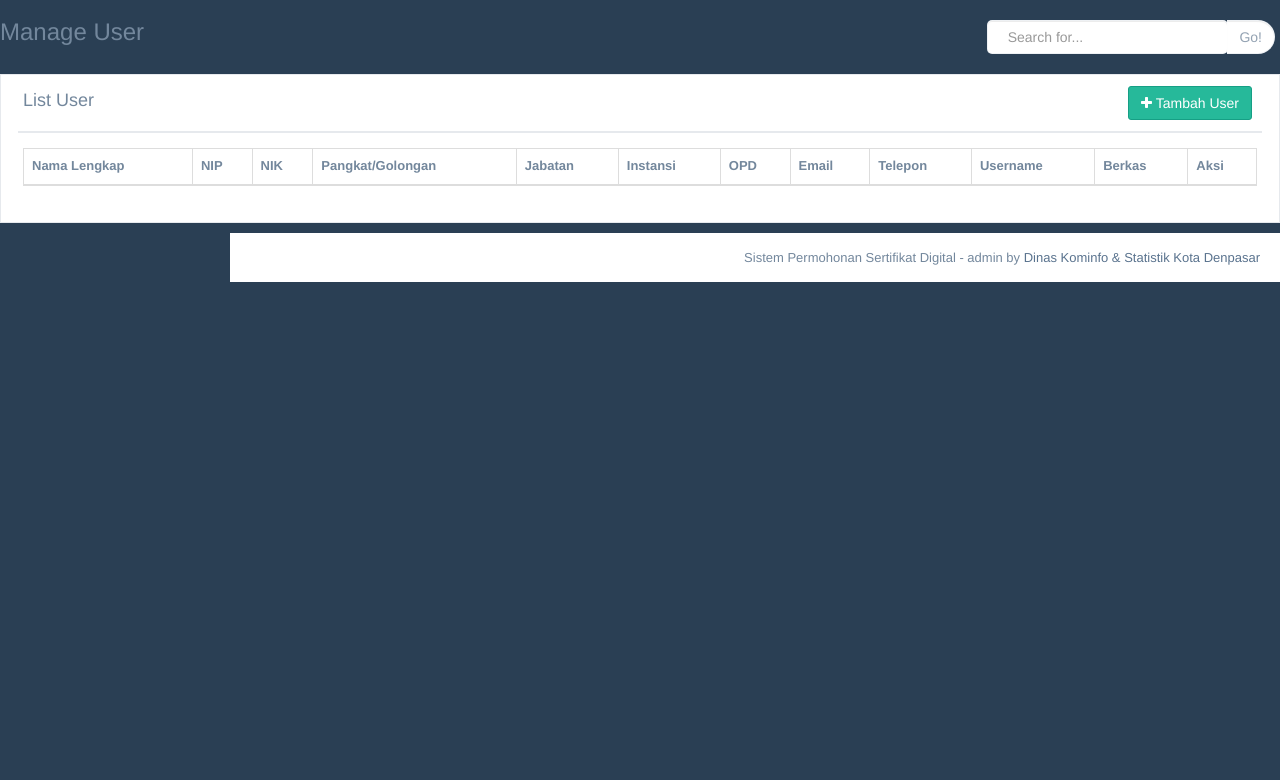
After one commit to dewasugiarta/Digital-Sign, a PHP site: template pages/content/adminUserDashboard.php in a window 1280 px wide. The commit adds this page. Shown: the top 780 px of the page. Run offline with PHP 8.4, Linux system fonts and the light colour scheme; the template is opened without the code that fills it, so the values that code supplies are empty; a stand-in replaces the project's code that opens the database connection.

Commit message:
make table & add form

```diff
--- a/index.php
+++ b/index.php
@@ -11,6 +11,8 @@
 					include_once "pages/content/penerbitan.php";
 				}else if($form == 'admDash'){
 					include_once "pages/content/adminDashboard.php";
+				}else if($form == 'admUser'){
+					include_once "pages/content/adminUserDashboard.php";
 				}else {
 					header('location : login.php');
 				}
--- /dev/null
+++ b/pages/content/adminUserDashboard.php
@@ -0,0 +1,110 @@
+<?php
+  include("config/dbConfig.php");
+
+  $db = new Database;
+  $db->connect();
+  $db->select('user',
+                'user.idUser, user.nama, user.nik, user.pangkat_golongan,'
+                .'user.jabatan, user.instansi, opd.nama_opd, user.email, '
+                .'user.telepon, user.username',
+                'opd ON user.id_opd=opd.id_opd',null,'idUser DESC');
+  $res = $db->getResult();
+?>
+
+
+
+<!-- page content -->
+    <div class="right_col" role="main">
+      <div class="">
+        <div class="page-title">
+          <div class="title_left">
+            <h3>Manage User</h3>
+          </div>
+
+          <div class="title_right">
+            <div class="col-md-5 col-sm-5 col-xs-12 form-group pull-right top_search">
+              <div class="input-group">
+                <input type="text" class="form-control" placeholder="Search for...">
+                <span class="input-group-btn">
+                  <button class="btn btn-default" type="button">Go!</button>
+                </span>
+              </div>
+            </div>
+          </div>
+        </div>
+
+        <div class="clearfix"></div>
+
+        <div class="row">
+          <div class="col-md-12 col-sm-12 col-xs-12">
+            <div class="x_panel">
+              <div class="x_title">
+                <h2>List User</h2>
+
+                <div class="clearfix">
+                  <button class="btn btn-md btn-success add-opd" data-toggle="modal" data-target="#add-opd">
+                    <i class="fa fa-plus"></i>
+                    Tambah User
+                  </button>
+                </div>
+              </div>
+              <div class="x_content">
+                <div class="table-responsive">
+                    <table id="datatable" class="table table-striped table-bordered" style="white-space: nowrap;">
+                      <thead>
+                        <tr>
+                          <th>Nama Lengkap</th>
+                          <th>NIP</th>
+                          <th>NIK</th>
+                          <th>Pangkat/Golongan</th>
+                          <th>Jabatan</th>
+                          <th>Instansi</th>
+                          <th>OPD</th>
+                          <th>Email</th>
+                          <th>Telepon</th>
+                          <th>Username</th>
+                          <th>Berkas</th>
+                          <th>Aksi</th>
+                        </tr>
+                      </thead>
+
+
+                      <tbody>
+                      <?php
+                        foreach($res as $user){
+                          echo '
+                            <tr>
+                            <td>'.$user['nama'].'</td>
+                            <td>'.$user['idUser'].'</td>
+                            <td>'.$user['nik'].'</td>
+                            <td>'.$user['pangkat_golongan'].'</td>
+                            <td>'.$user['jabatan'].'</td>
+                            <td>'.$user['instansi'].'</td>
+                            <td>'.$user['nama_opd'].'</td>
+                            <td>'.$user['email'].'</td>
+                            <td>'.$user['telepon'].'</td>
+                            <td>'.$user['username'].'</td>
+                            <td>kosong</td>
+
+                            <td>
+                              <button class="btn btn-sm" onclick="getDetail('.$user['idUser'].')">
+                                <i class="fa fa-edit"></i>
+                              </button>
+                              <button class="btn btn-sm" onclick="delete('.$user['idUser'].')">
+                                <i class="fa fa-times"></i>
+                              </button>
+                            </td>
+                          </tr>
+                          ';
+                        }
+                      ?>
+                      </tbody>
+                    </table>
+                </div>
+              </div>
+            </div>
+          </div>
+
+      </div>
+    </div>
+<!-- /page content -->
```
Also changed, not shown: README.md.
